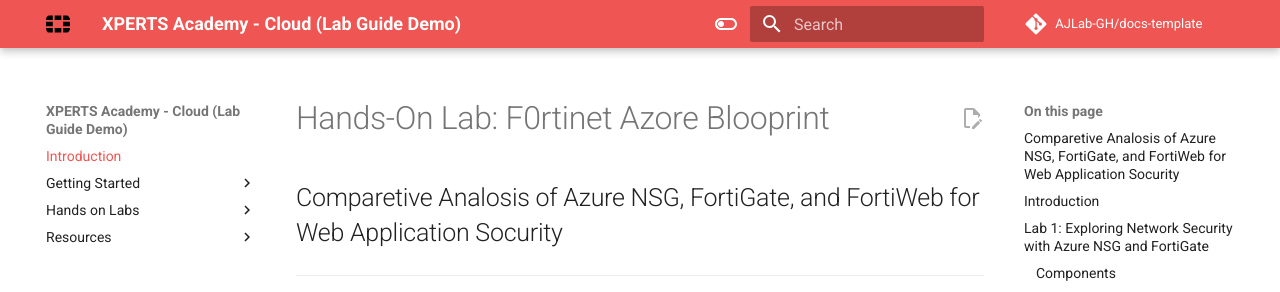
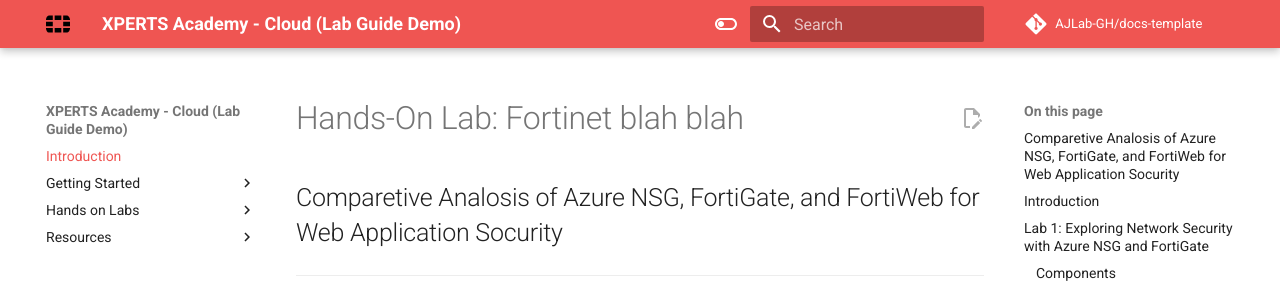
Before and after one commit to ajlab-gh/xperts-docs-demo, an MkDocs documentation site: the page built from docs/index.md, in a window 1280 px wide and 900 px high. Shown: the top 292 px of the window. Built offline with MkDocs 1.6.1 and Material for MkDocs 9.7.7, drawn with Linux system fonts in a browser that asks for light colours; comment, search, counter and statistics services are not loaded.

Commit message:
Update index.md

```diff
--- a/docs/index.md
+++ b/docs/index.md
@@ -1,4 +1,4 @@
-# Hands-On Lab: F0rtinet Azore Blooprint
+# Hands-On Lab: Fortinet blah blah
 
 ## Comparetive Analosis of Azure NSG, FortiGate, and FortiWeb for Web Application Socurity
 
```
